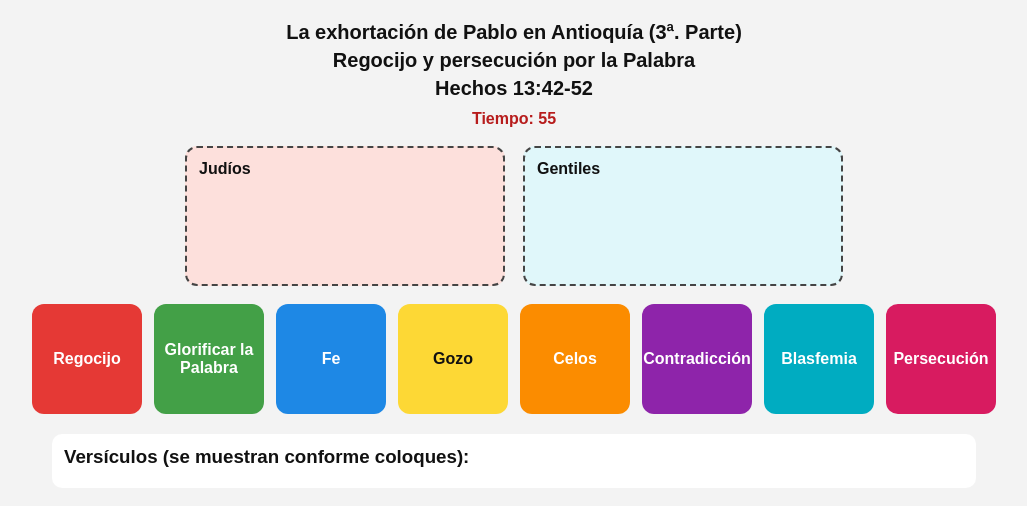
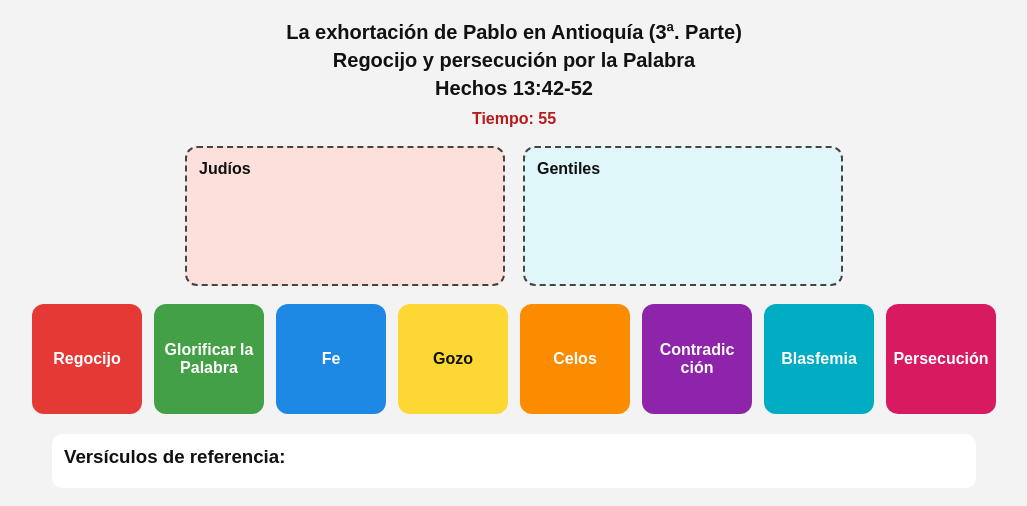
Before and after one commit to johannalpemo-sys/hechos13_juego, a plain HTML site: page index.html in a window 1280 px wide. Shown: the whole page, without its empty margins (126-1153 px from the left). Drawn offline with Linux system fonts and the light colour scheme.

Commit message:
Add files via upload

```diff
--- a/index.html
+++ b/index.html
@@ -56,7 +56,7 @@
     <div class="item-wrapper"><div class="item" data-type="positivo" style="background:#FDD835;color:#111">Gozo</div></div>
 
     <div class="item-wrapper"><div class="item" data-type="negativo" style="background:#FB8C00">Celos</div></div>
-    <div class="item-wrapper"><div class="item" data-type="negativo" style="background:#8E24AA">Contradicción</div></div>
+    <div class="item-wrapper"><div class="item" data-type="negativo" style="background:#8E24AA">Contradic<br>ción</div></div>
     <div class="item-wrapper"><div class="item" data-type="negativo" style="background:#00ACC1">Blasfemia</div></div>
     <div class="item-wrapper"><div class="item" data-type="negativo" style="background:#D81B60">Persecución</div></div>
   </div>
@@ -65,7 +65,7 @@
   <audio id="wrongSound" src="wrong.mp3" preload="auto"></audio>
 
   <div id="versiculos">
-    <h3>Versículos (se muestran conforme coloques):</h3>
+    <h3>Versículos de referencia:</h3>
     <div id="versiculos-items"></div>
   </div>
 
```
